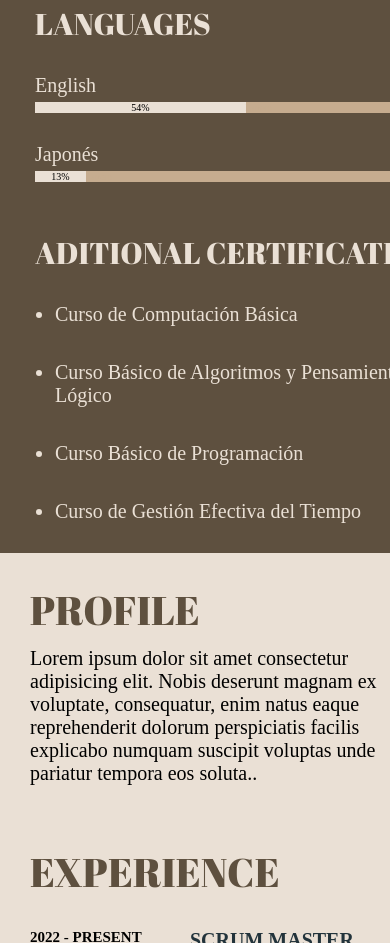
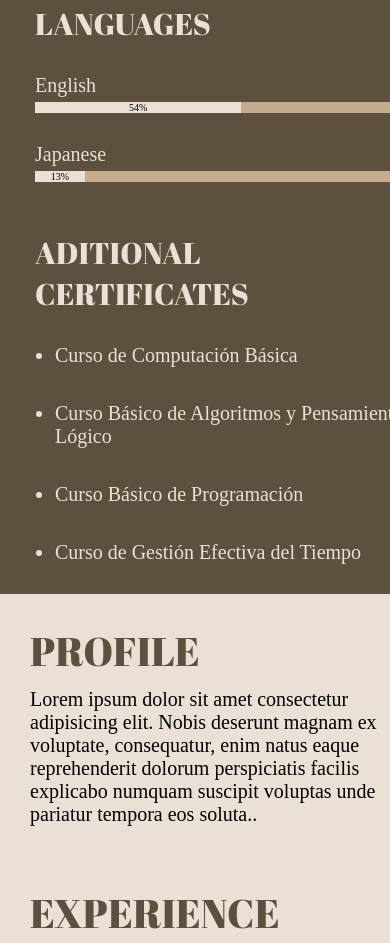
Before and after one commit to Alan-AyalaS/Curriculum, a plain HTML site: page index.html in a window 390 px wide. Shown: the part 900-1843 px from the top of the page. Drawn offline with Linux system fonts and the light colour scheme.

Commit message:
correcciones en el responsive y ortografia

```diff
--- a/index.html
+++ b/index.html
@@ -78,7 +78,7 @@
                     </div>
                 </article>
                 <article class="japones">
-                    <p>Japonés</p>
+                    <p>Japanese</p>
                     <div class="barra">
                         <p class="color1">13%</p>
                         <p class="color2">Lorem</p>
--- a/style.css
+++ b/style.css
@@ -369,6 +369,10 @@ main .experiencia .scrum, .frontend--developer{
     }
 
     aside {
+        width: 98%;
+    }
+
+    main {
         width: 100%;
     }
 }
```
